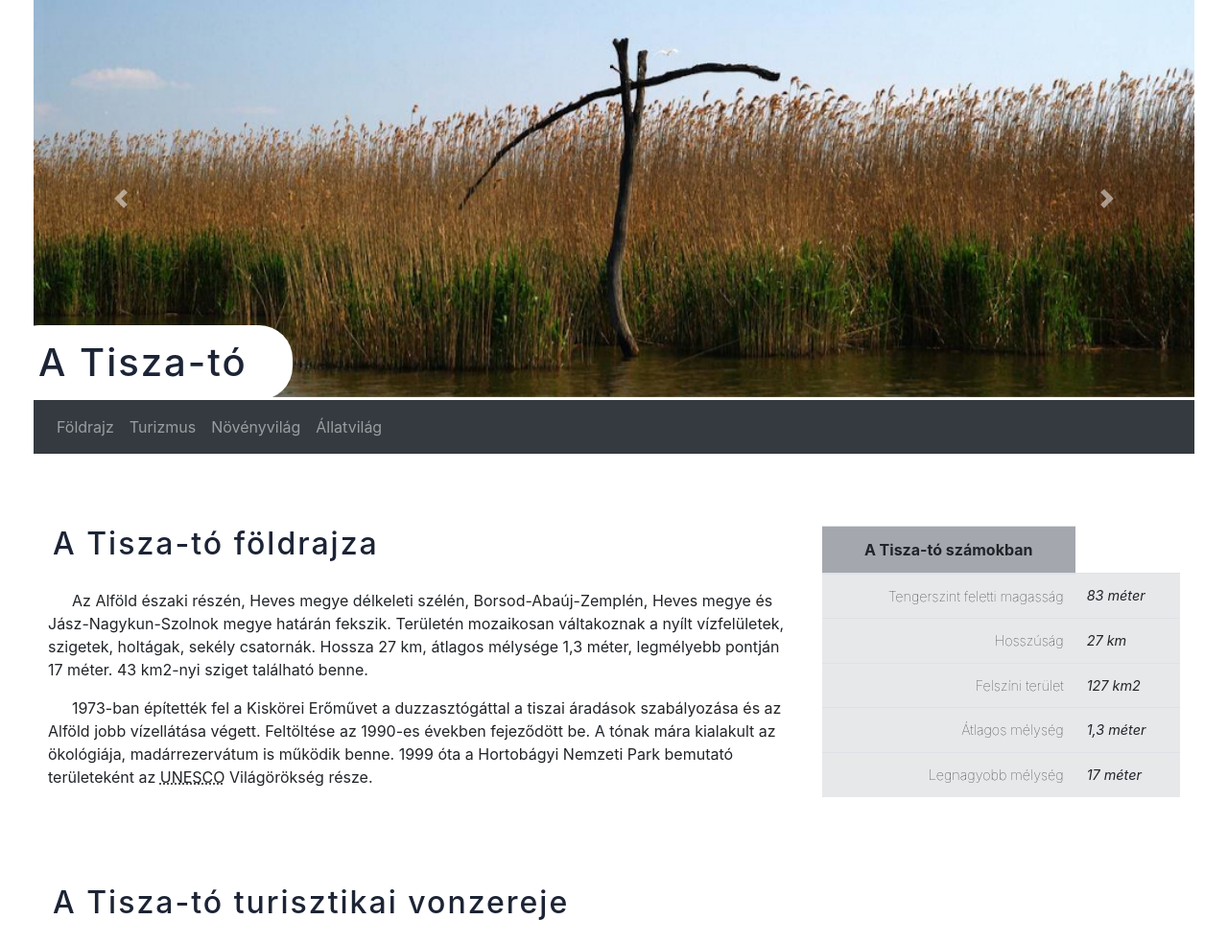
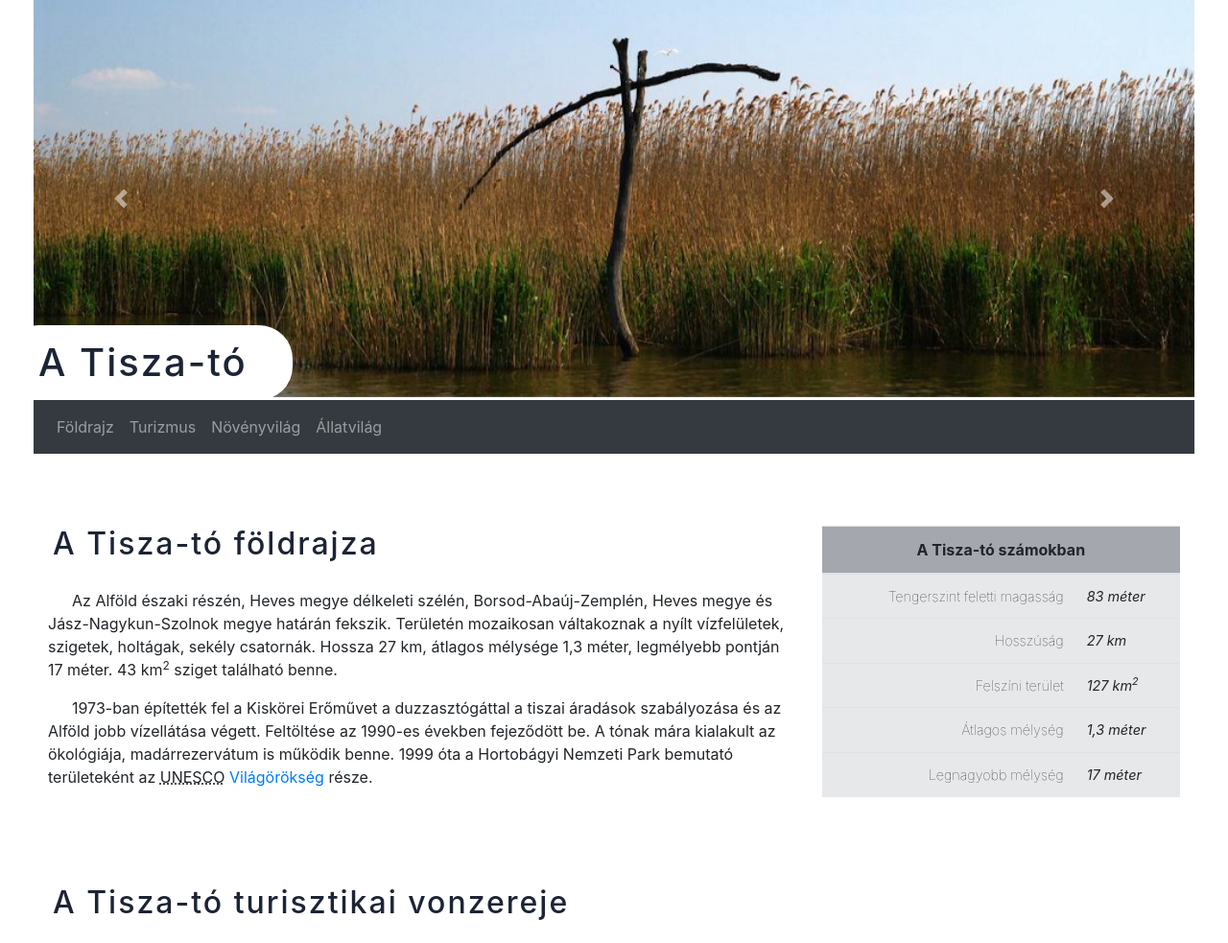
Before and after one commit to csepregics/Tisza, a plain HTML site: page 2021-11-26_Tisza/tiszato.html in a window 1280 px wide. Shown: the top 983 px of the page at 96% size. Drawn offline with Linux system fonts and the light colour scheme.

Commit message:
5.feladat

```diff
--- a/2021-11-26_Tisza/tiszato.html
+++ b/2021-11-26_Tisza/tiszato.html
@@ -66,14 +66,14 @@
   <div class="row">
     <div class="col-lg-8">
       <h2 class="display-5" id="foldrajz">A Tisza-tó földrajza</h2>
-      <p>Az Alföld északi részén, Heves megye délkeleti szélén, Borsod-Abaúj-Zemplén, Heves megye és Jász-Nagykun-Szolnok megye határán fekszik. Területén mozaikosan váltakoznak a nyílt vízfelületek, szigetek, holtágak, sekély csatornák. Hossza 27 km, átlagos mélysége 1,3 méter, legmélyebb pontján 17 méter. 43 km2-nyi sziget található benne.</p>
-      <p>1973-ban építették fel a Kiskörei Erőművet a duzzasztógáttal a tiszai áradások szabályozása és az Alföld jobb vízellátása végett. Feltöltése az 1990-es években fejeződött be. A tónak mára kialakult az ökológiája, madárrezervátum is működik benne. 1999 óta a Hortobágyi Nemzeti Park bemutató területeként az <abbr title="Egyesült Nemzetek Nevelésügyi, Tudományos és Kulturális Szervezete">UNESCO</abbr> Világörökség része.</p>
+      <p>Az Alföld északi részén, Heves megye délkeleti szélén, Borsod-Abaúj-Zemplén, Heves megye és Jász-Nagykun-Szolnok megye határán fekszik. Területén mozaikosan váltakoznak a nyílt vízfelületek, szigetek, holtágak, sekély csatornák. Hossza 27 km, átlagos mélysége 1,3 méter, legmélyebb pontján 17 méter. 43 km<sup>2</sup> sziget található benne.</p>
+      <p>1973-ban építették fel a Kiskörei Erőművet a duzzasztógáttal a tiszai áradások szabályozása és az Alföld jobb vízellátása végett. Feltöltése az 1990-es években fejeződött be. A tónak mára kialakult az ökológiája, madárrezervátum is működik benne. 1999 óta a Hortobágyi Nemzeti Park bemutató területeként az <abbr title="Egyesült Nemzetek Nevelésügyi, Tudományos és Kulturális Szervezete">UNESCO</abbr> <a href="https://hu.wikipedia.org/wiki/Magyarország_világörökségi_helyszínei" target="_blank"> Világörökség </a> része. </p>
     </div>
     <div class="col-lg-4">
       <table class="table table-hover elsotable">
         <thead>
           <tr>
-            <th>A Tisza-tó számokban</th>
+            <th colspan="2">A Tisza-tó számokban</th>
           </tr>
         </thead>
         <tbody>
@@ -87,7 +87,7 @@
           </tr>
           <tr>
             <td>Felszíni terület</td>
-            <td>127 km2</td>
+            <td>127 km<sup>2</sup></td>
           </tr>
           <tr>
             <td>Átlagos mélység</td>
@@ -227,5 +227,3 @@
 </div>
 </body>
 </html>
-
-<!-- https://hu.wikipedia.org/wiki/Magyarország_világörökségi_helyszínei -->
```
